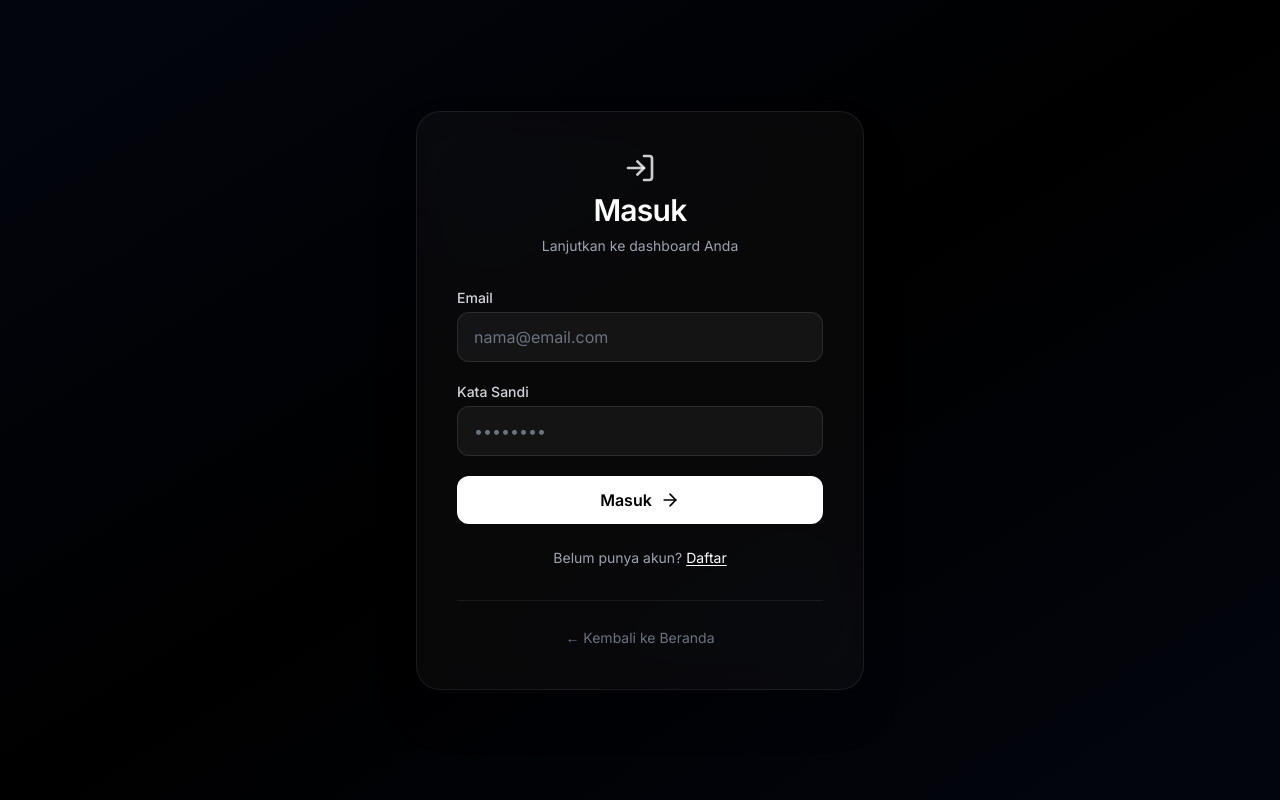
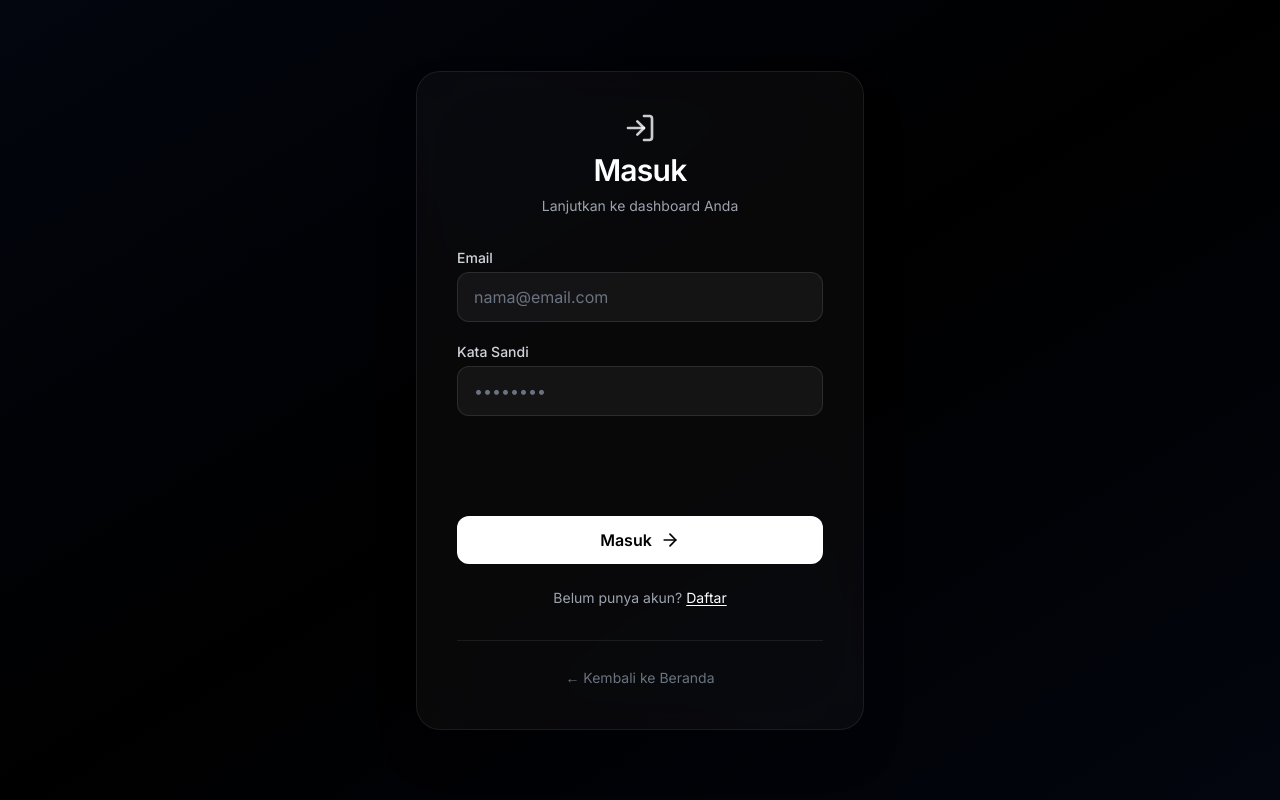
Before and after one commit to Wynames/mt4-wap, a Next.js app in the folder web-generator/: page /login in a window 1280 px wide. Built offline with nearby package versions, Linux system fonts and the light colour scheme; no server answers.

Commit message:
Update page.tsx

```diff
--- a/web-generator/src/app/(auth)/login/page.tsx
+++ b/web-generator/src/app/(auth)/login/page.tsx
@@ -1,4 +1,4 @@
-// web-generator/src/app/(auth)/login/page.tsx
+// file: web-generator/src/app/(auth)/login/page.tsx
 "use client";
 
 import { useState, FormEvent } from "react";
@@ -82,6 +82,16 @@ export default function LoginPage() {
               />
             </div>
 
+            {/* Custom Captcha placeholder */}
+            <div
+              id="custom-captcha-container"
+              className="flex items-center justify-center py-2"
+              data-sitekey={process.env.NEXT_PUBLIC_CAPTCHA_SITE_KEY}
+              style={{ minHeight: 60 }}
+            >
+              {/* Custom captcha widget will mount here */}
+            </div>
+
             {error && (
               <motion.div
                 initial={{ opacity: 0, height: 0 }}
```
